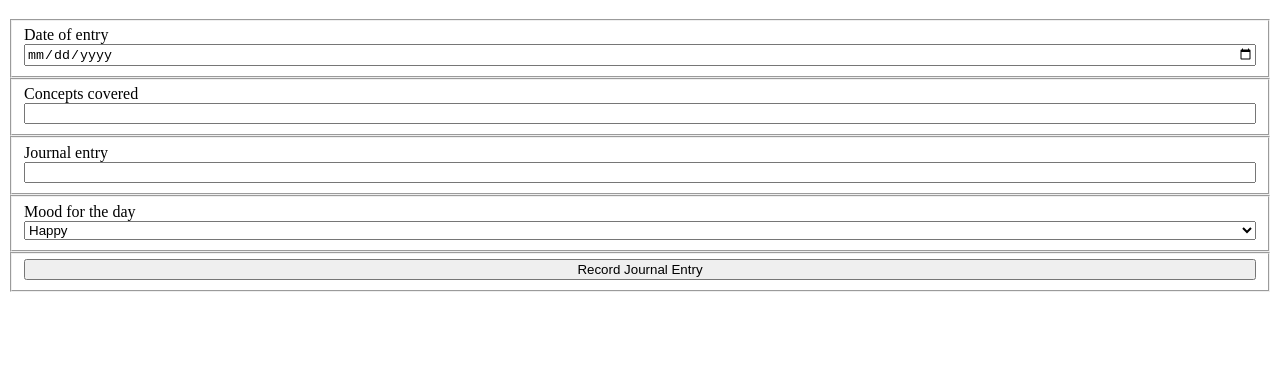
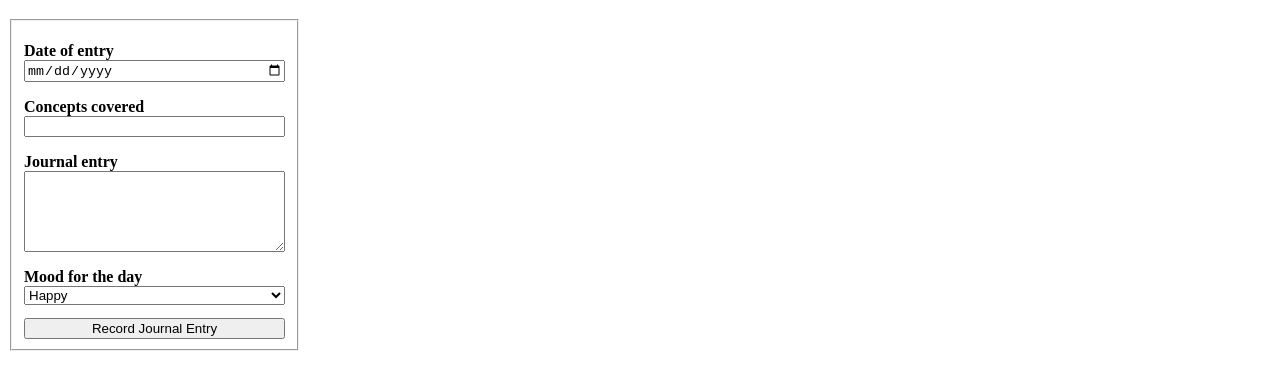
Before and after one commit to JaysonRice/Daily-Journal, a plain HTML site: page index.html in a window 1280 px wide. Shown: the part 61-450 px from the top of the page. Drawn offline with Linux system fonts and the light colour scheme.

Commit message:
Fixed spacing issues in the form

```diff
--- a/index.html
+++ b/index.html
@@ -11,27 +11,19 @@
 <body>
     <h1>Daily Journal</h1>
     <form class="journalForm" action="">
-        <fieldset>
-            <label for="journalDate">Date of entry</label>
+        <fieldset class="fieldsetForm">
+            <label class="formLabel" for="journalDate">Date of entry</label>
             <input type="date" name="journalDate" id="journalDate">
-        </fieldset>
-        <fieldset>
-            <label for="conceptsCovered">Concepts covered</label>
+            <label class="formLabel" for="conceptsCovered">Concepts covered</label>
             <input type="text" name="conceptsCovered" id="conceptsCovered">
-        </fieldset>
-        <fieldset>
-            <label for="journalEntry">Journal entry</label>
-            <input type="textarea" name="journalEntry" id="journalEntry">
-        </fieldset>
-        <fieldset>
-            <label for="mood">Mood for the day</label>
+            <label class="formLabel" for="journalEntry">Journal entry</label>
+            <textarea rows="5" cols="30" name="journalEntry" id="journalEntry"></textarea>
+            <label class="formLabel" for="mood">Mood for the day</label>
             <select name="mood" id="mood">
-            <option value="happy">Happy</option>
-            <option value="sad">Sad</option>
-            <option value="stressed">Stressed</option>
+                <option value="happy">Happy</option>
+                <option value="sad">Sad</option>
+                <option value="stressed">Stressed</option>
             </select>
-        </fieldset>
-        <fieldset>
             <input type="submit" name="submit" id="submit" value="Record Journal Entry">
         </fieldset>
     </form>
--- a/styles/main.css
+++ b/styles/main.css
@@ -1,5 +1,18 @@
-fieldset {
+.journalForm {
+    display: flex;
+    flex-basis: 33%;
+}
+
+.fieldsetForm {
     display: flex;
     flex-direction: column;
-    flex-basis: 33%;
 }
+
+#submit {
+    margin: 1em 0em 0em 0em;
+}
+
+.formLabel {
+    margin: 1em 0em 0em 0em;
+    font-weight: bold;
+}
```
